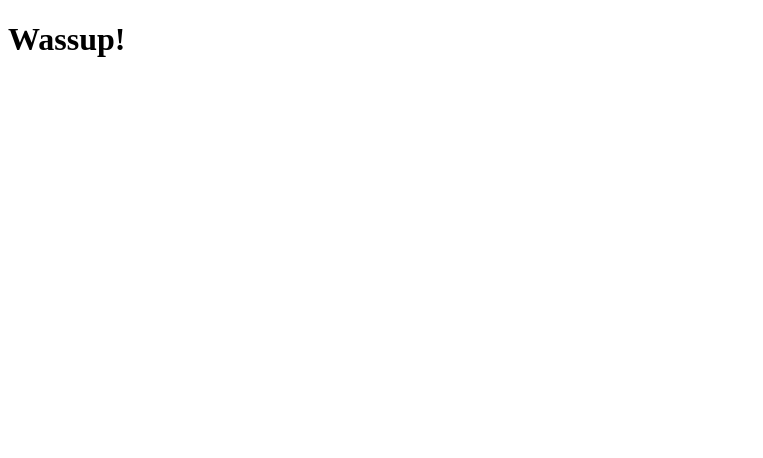
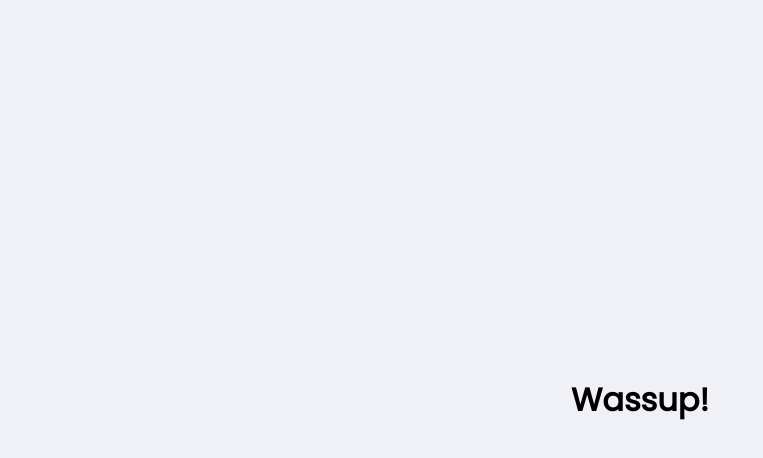
Before and after one commit to eduardo3g/proffy, a React (Create React App) app in the folder web/: page / in a window 1280 px wide. Shown: the top 458 px of the page, without its empty margins (0-763 px from the left). Built offline with nearby package versions, Linux system fonts and the light colour scheme; the HTML template or start-up script is replaced by a standard one.

Commit message:
feat: Created the application global styles.

```diff
--- a/web/public/index.html
+++ b/web/public/index.html
@@ -2,9 +2,11 @@
 <html lang="en">
   <head>
     <meta charset="utf-8" />
+
     <meta name="viewport" content="width=device-width, initial-scale=1" />
     <meta name="theme-color" content="#000000" />
-    <link rel="apple-touch-icon" href="%PUBLIC_URL%/logo192.png" />
+
+    <link href="https://fonts.googleapis.com/css2?family=Archivo:wght@400;700&family=Poppins&display=swap" rel="stylesheet">
 
     <title>Proffy</title>
   </head>
--- a/web/src/App.tsx
+++ b/web/src/App.tsx
@@ -1,4 +1,6 @@
 import React from 'react';
+
+import './assets/styles/global.css';
 
 function App() {
   return (
--- /dev/null
+++ b/web/src/assets/styles/global.css
@@ -0,0 +1,60 @@
+:root {
+  --color-background: #F0F0F7;
+  --color-primary-lighter: #9871F5;
+  --color-primary-light: #916BEA;
+  --color-primary: #8257E5;
+  --color-primary-dark: #774DD6;
+  --color-primary-darker: #6842C2;
+  --color-secundary: #04D361;
+  --color-secundary-dark: #04BF58;
+  --color-title-in-primary: #FFFFFF;
+  --color-text-in-primary: #D4C2FF;
+  --color-text-title: #32264D;
+  --color-text-complement: #9C98A6;
+  --color-text-base: #6A6180;
+  --color-line-in-white: #E6E6F0;
+  --color-input-background: #F8F8FC;
+  --color-button-text: #FFFFFF;
+  --color-box-base: #FFFFFF;
+  --color-box-footer: #FAFAFC;
+
+  font-size: 60%;
+}
+
+* {
+  margin: 0;
+  padding: 0;
+  box-sizing: border-box;
+}
+
+html, body, #root {
+  height: 100vh;
+}
+
+body {
+  background: var(--color-background);
+}
+
+#root {
+  display: flex;
+  align-items: center;
+  justify-content: center;
+}
+
+body,
+input,
+button,
+textarea {
+  font: 500 1.6rem Poppins;
+}
+
+.container {
+  width: 90vw;
+  max-width: 700px;
+}
+
+@media (min-width: 700px) {
+  :root {
+    font-size: 62.5%;
+  }
+}
```
